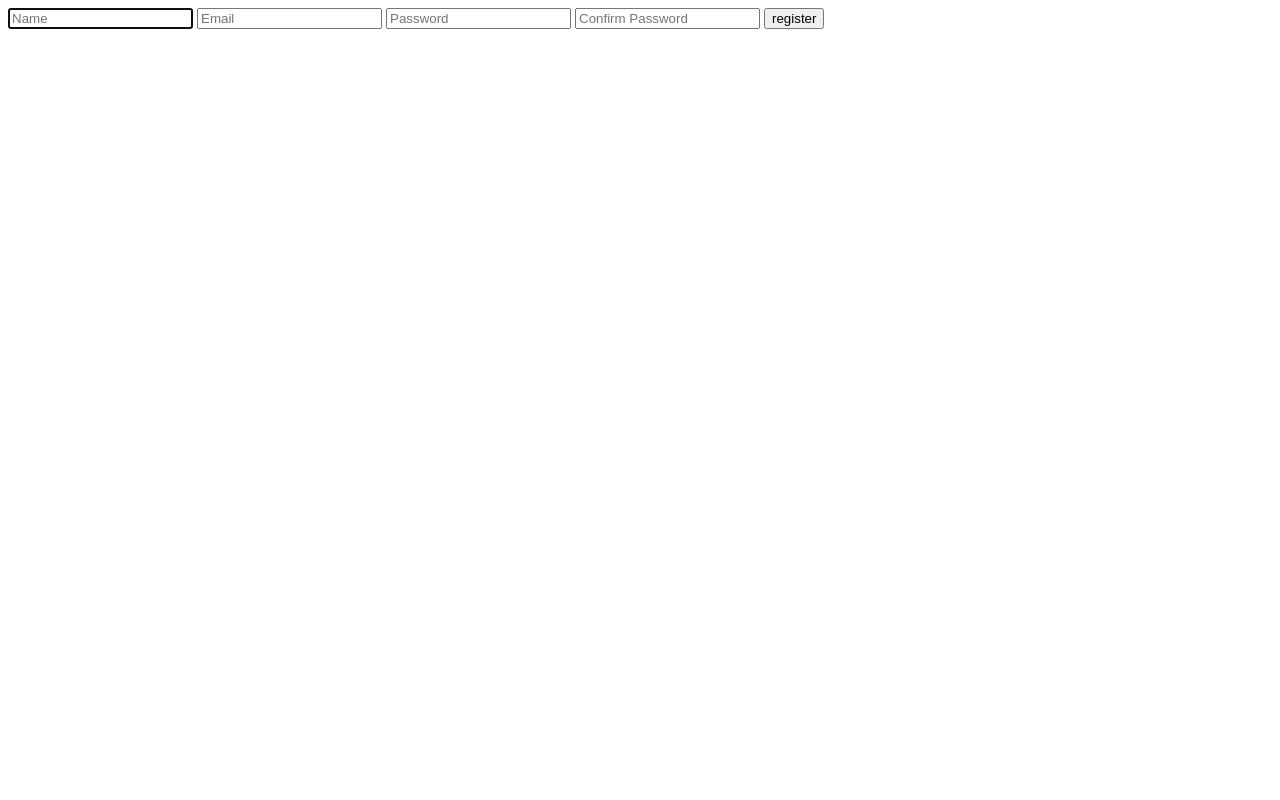
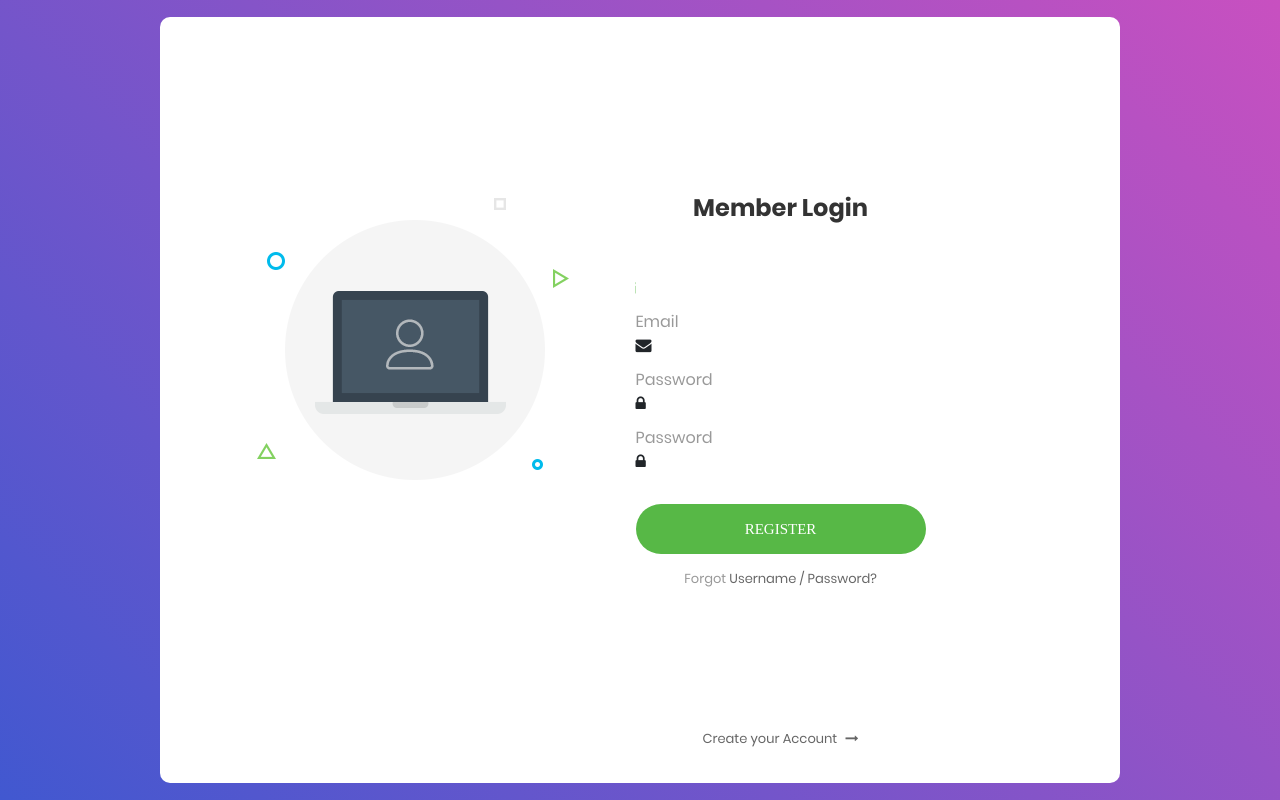
Before and after one commit to vishranth20/potat0, a Django app: page /register in a window 1280 px wide. Run offline with Django 3.2, Linux system fonts and the light colour scheme; parts of the project's set-up code (start-up, migrations or seed data) failed here and were passed over; some libraries are stand-ins or nearby versions; some web fonts are replaced.

Commit message:
potato orgasm

```diff
--- a/potato/potato/forms.py
+++ b/potato/potato/forms.py
@@ -1,6 +1,7 @@
 from django import forms
 from django.contrib.auth.forms import UserCreationForm
 from django.contrib.auth.models import User
+from django.forms import widgets
 
 class registerform(UserCreationForm):
     class Meta:
--- a/potato/potato/models.py
+++ b/potato/potato/models.py
@@ -1,6 +1,5 @@
 from django.db import models
 from django.core.validators import MaxValueValidator, MinValueValidator
-from django.contrib.auth.models import User
 from django.conf import *
 from django.http import request
 from django.utils.timezone import datetime
@@ -36,7 +35,7 @@
         return self.name
 
 class addToCart(models.Model):
-    user = models.ForeignKey(settings.AUTH_USER_MODEL,related_name="postUser",on_delete=models.CASCADE, default= request.user)
+    user = models.ForeignKey(settings.AUTH_USER_MODEL,related_name="postUser",on_delete=models.CASCADE)
     product= models.ManyToManyField(Dishes)
 
     def __str__(self):
--- a/potato/potato/templates/login.html
+++ b/potato/potato/templates/login.html
@@ -3,7 +3,7 @@
 <!DOCTYPE html>
 <html lang="en">
 <head>
-	<title>Login V1</title>
+	<title>Login Potato</title>
     <link rel="icon" href="https://media.discordapp.net/attachments/853996400676962346/858655411083280415/unknown.png" type="image/icon type">
 	<meta charset="UTF-8">
 	<meta name="viewport" content="width=device-width, initial-scale=1">
--- a/potato/potato/templates/register.html
+++ b/potato/potato/templates/register.html
@@ -1,21 +1,124 @@
+{% load static %}
+{% static "images" as baseUrl %}
 <!DOCTYPE html>
 <html lang="en">
 <head>
+	<title>Login Potato</title>
+    <link rel="icon" href="https://media.discordapp.net/attachments/853996400676962346/858655411083280415/unknown.png" type="image/icon type">
 	<meta charset="UTF-8">
-	<meta http-equiv="X-UA-Compatible" content="IE=edge">
-	<meta name="viewport" content="width=device-width, initial-scale=1.0">
-	<title>Document</title>
+	<meta name="viewport" content="width=device-width, initial-scale=1">
+<!--===============================================================================================-->
+	<link rel="icon" type="image/png" href="{% static 'images/icons/favicon.ico' %}"/>
+<!--===============================================================================================-->
+	<link rel="stylesheet" type="text/css" href="{% static 'vendor/bootstrap/css/bootstrap.min.css' %}">
+<!--===============================================================================================-->
+	<link rel="stylesheet" type="text/css" href="{% static 'fonts/font-awesome-4.7.0/css/font-awesome.min.css' %}">
+<!--===============================================================================================-->
+	<link rel="stylesheet" type="text/css" href="{% static 'vendor/animate/animate.css'%}">
+<!--===============================================================================================-->
+	<link rel="stylesheet" type="text/css" href="{% static 'vendor/css-hamburgers/hamburgers.min.css'%}">
+<!--===============================================================================================-->
+	<link rel="stylesheet" type="text/css" href="{% static 'vendor/select2/select2.min.css' %}">
+<!--===============================================================================================-->
+	<link rel="stylesheet" type="text/css" href="{% static 'css/util.css' %}">
+	<link rel="stylesheet" type="text/css" href="{% static 'css/main.css' %}">
+<!--===============================================================================================-->
 </head>
 <body>
-	<form action="/register" method= "POST">
-	{% csrf_token %}
-	{% for message in messages %}
-	<li>{{message|striptags}}</li>
-	{% endfor %}
-	{% for field in form %}
-	{{field}}
-	{% endfor %}
-	<input type="submit" value="register">
-	</form>
+
+	<div class="limiter">
+		<div class="container-login100">
+			<div class="wrap-login100">
+				<div class="login100-pic js-tilt" data-tilt>
+					<img src="{% static 'images/img-01.png'%}" alt="IMG">
+				</div>
+
+				<form class="login100-form validate-form" action="/register" method="post">
+					{% csrf_token %}
+					<span class="login100-form-title">
+						Member Login
+					</span>
+
+					<div class="wrap-input100 validate-input" data-validate = "Valid email is required: ex@abc.xyz">
+                        {{form.username}}
+                        <span class="focus-input100">
+
+							<i class="fa fa-envelope" aria-hidden="true"></i>
+						</span>
+					</div>
+                    <div class="wrap-input100 validate-input" data-validate = "Valid email is required: ex@abc.xyz">
+                        {{form.email}}
+                        <span class="focus-input100"></span>
+
+							<i class="fa fa-envelope" aria-hidden="true"></i>
+						</span>
+					</div>
+
+					<div class="wrap-input100 validate-input" data-validate = "Password is required">
+                        {{form.password1}}
+						<span class="focus-input100"></span>
+
+							<i class="fa fa-lock" aria-hidden="true"></i>
+						</span>
+					</div>
+
+					<div class="wrap-input100 validate-input" data-validate = "Password is required">
+                        {{form.password1}}
+						<span class="focus-input100"></span>
+
+							<i class="fa fa-lock" aria-hidden="true"></i>
+						</span>
+					</div>
+					<div class="container-login100-form-btn">
+						<button class="login100-form-btn", name="submit">
+							register
+						</button>
+					</div>
+
+					<div class="text-center p-t-12">
+						<span class="txt1">
+							Forgot
+						</span>
+						<a class="txt2" href="#">
+							Username / Password?
+						</a>
+					</div>
+
+					<div class="text-center p-t-136">
+						<a class="txt2" href="register">
+							Create your Account
+							<i class="fa fa-long-arrow-right m-l-5" aria-hidden="true"></i>
+						</a>
+					</div>
+				</form>
+				<div>
+					{% for message in messages %}
+					<h3> {{message}}  </h3>
+					{% endfor %}
+				</div>
+			</div>
+		</div>
+	</div>
+
+
+
+
+<!--===============================================================================================-->
+	<script src="{% static 'vendor/jquery/jquery-3.2.1.min.js'%}"></script>
+<!--===============================================================================================-->
+	<script src="{% static 'vendor/bootstrap/js/popper.js'%}"></script>
+	<script src="vendor/bootstrap/js/bootstrap.min.js"></script>
+<!--===============================================================================================-->
+	<script src="{% static 'vendor/select2/select2.min.js'%}"></script>
+<!--===============================================================================================-->
+	<script src="{% static 'vendor/tilt/tilt.jquery.min.js'%}"></script>
+	<script >
+		$('.js-tilt').tilt({
+			scale: 1.1
+		})
+	</script>
+<!--===============================================================================================-->
+	<script src="{% static 'js/main.js'%}"></script>
+
 </body>
 </html>
--- a/potato/potato/views.py
+++ b/potato/potato/views.py
@@ -114,5 +114,6 @@
 def addtocart(request,productid):
     if request.user.is_authenticated:
         product=Dishes.objects.get(id=productid)
-        cart= addToCart.objects.add(product= product)
+        cart= addToCart.objects.add(user=request.user,
+                                    product= product)
         return HttpResponse("Added To Cart")
```
Also changed, not shown: potato/potato/templates/about.html (+13 -2 lines).
